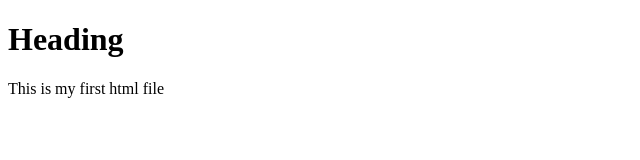
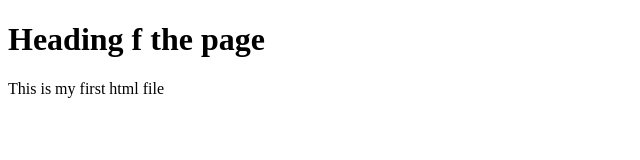
Before and after one commit to AbhishekM991/gitclass, a plain HTML site: page index.html in a window 1280 px wide. Shown: the whole page, without its empty margins (0-640 px from the left). Drawn offline with Linux system fonts and the light colour scheme.

Commit message:
first commit

```diff
--- a/index.html
+++ b/index.html
@@ -8,7 +8,7 @@
 </head>
 
 <body>
-    <h1>Heading</h1>
+    <h1>Heading f the page</h1>
     <p>This is my first html file</p>
 
 </body>
```
